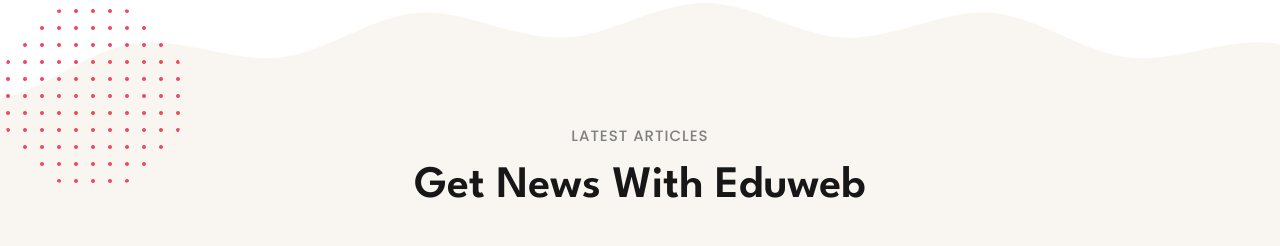
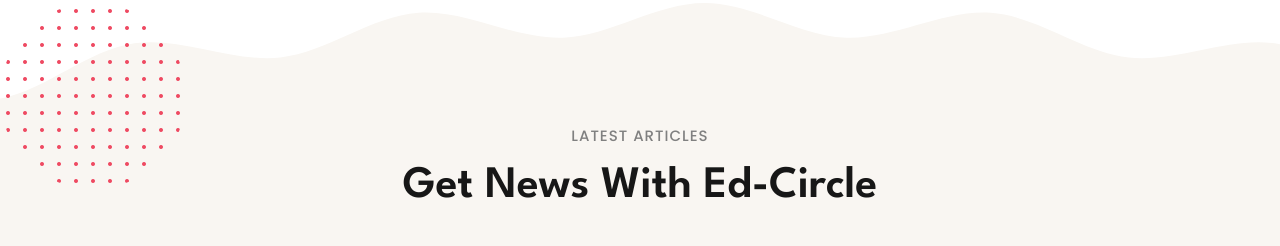
Before and after one commit to calebapril/Ed-Circle-Porfolio-Project-Alx, a plain HTML site: page index.html in a window 1280 px wide. Shown: the part 4144-4390 px from the top of the page. Drawn offline with nearby package versions, Linux system fonts and the light colour scheme.

Commit message:
Project files

```diff
--- a/index.html
+++ b/index.html
@@ -663,7 +663,7 @@
 
           <p class="section-subtitle">Latest Articles</p>
 
-          <h2 class="h2 section-title">Get News With Eduweb</h2>
+          <h2 class="h2 section-title">Get News With Ed-Circle</h2>
 
           <ul class="grid-list">
 
```
